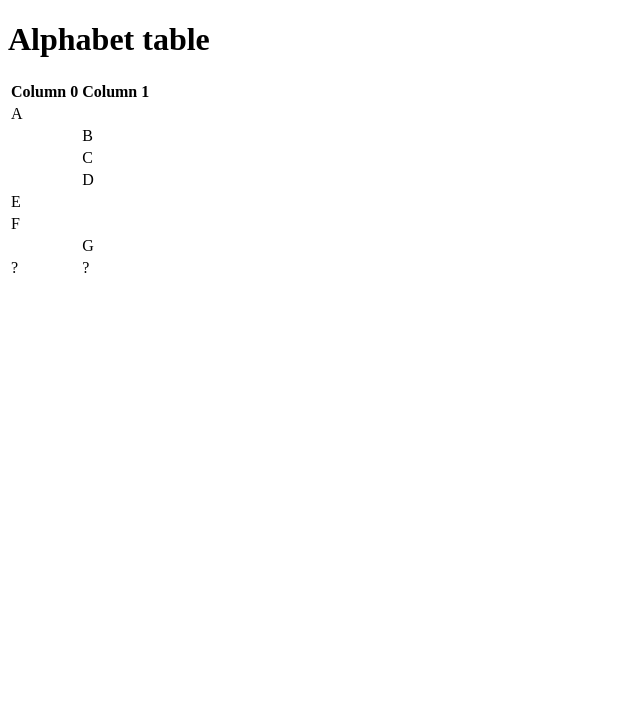
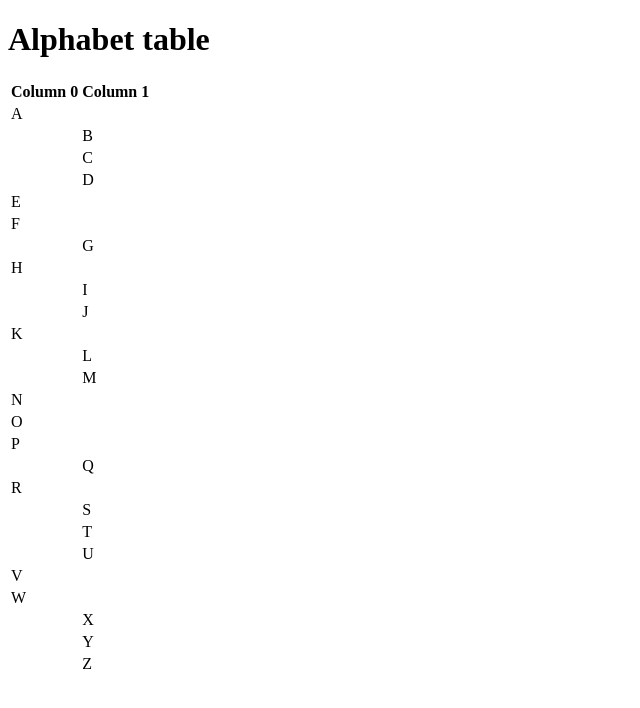
Before and after one commit to comp426-2023-spring/a01-rastack, a website: page public/index.html in a window 1280 px wide. Shown: the whole page, without its empty margins (0-640 px from the left). Drawn offline with Linux system fonts and the light colour scheme.

Commit message:
Index HTML completed

```diff
--- a/public/index.html
+++ b/public/index.html
@@ -37,7 +37,61 @@
     						<td></td><td>G</td>
   					</tr>
   					<tr>
-    						<td>?</td><td>?</td>
+    						<td>H</td><td></td>
+  					</tr>
+					<tr>
+    						<td></td><td>I</td>
+  					</tr>
+					<tr>
+    						<td></td><td>J</td>
+  					</tr>
+  					<tr>
+    						<td>K</td><td></td>
+  					</tr>
+  					<tr>
+    						<td></td><td>L</td>
+  					</tr>
+  					<tr>
+    						<td></td><td>M</td>
+  					</tr>
+  					<tr>
+    						<td>N</td><td></td>
+  					</tr>
+  					<tr>
+    						<td>O</td><td></td>
+  					</tr>
+  					<tr>
+    						<td>P</td><td></td>
+  					</tr>
+  					<tr>
+    						<td></td><td>Q</td>
+  					</tr>
+					<tr>
+    						<td>R</td><td></td>
+  					</tr>
+					<tr>
+    						<td></td><td>S</td>
+  					</tr>
+  					<tr>
+    						<td></td><td>T</td>
+  					</tr>
+  					<tr>
+    						<td></td><td>U</td>
+  					</tr>
+  					<tr>
+    						<td>V</td><td></td>
+  					</tr>
+  					<tr>
+    						<td>W</td><td></td>
+  					</tr>
+  					<tr>
+    						<td></td><td>X</td>
+  					</tr>
+  					<tr>
+    						<td></td><td>Y</td>
+  					</tr>
+					<tr>
+    						<td></td><td>Z</td>
   					</tr>
 				</tbody>
 			</table>
```
Also changed, not shown: server.js (added, +41 -0 lines).
